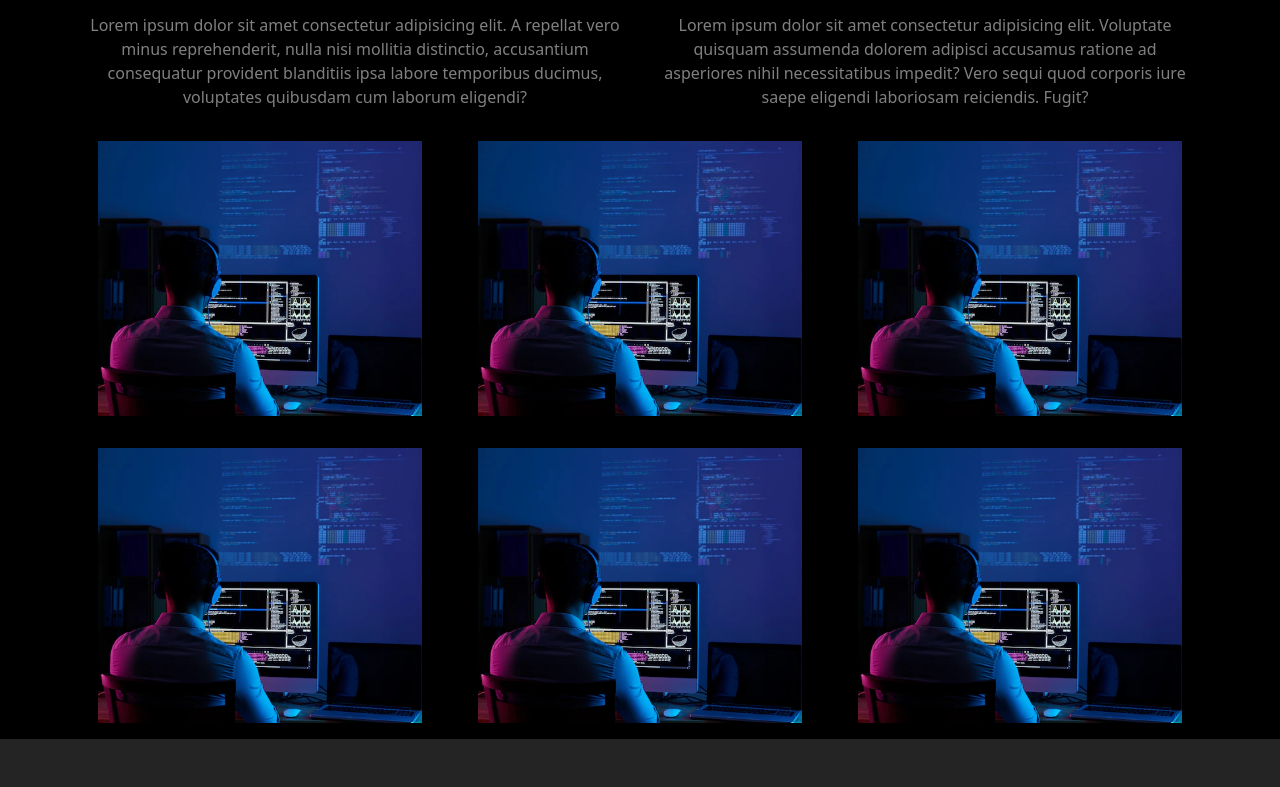
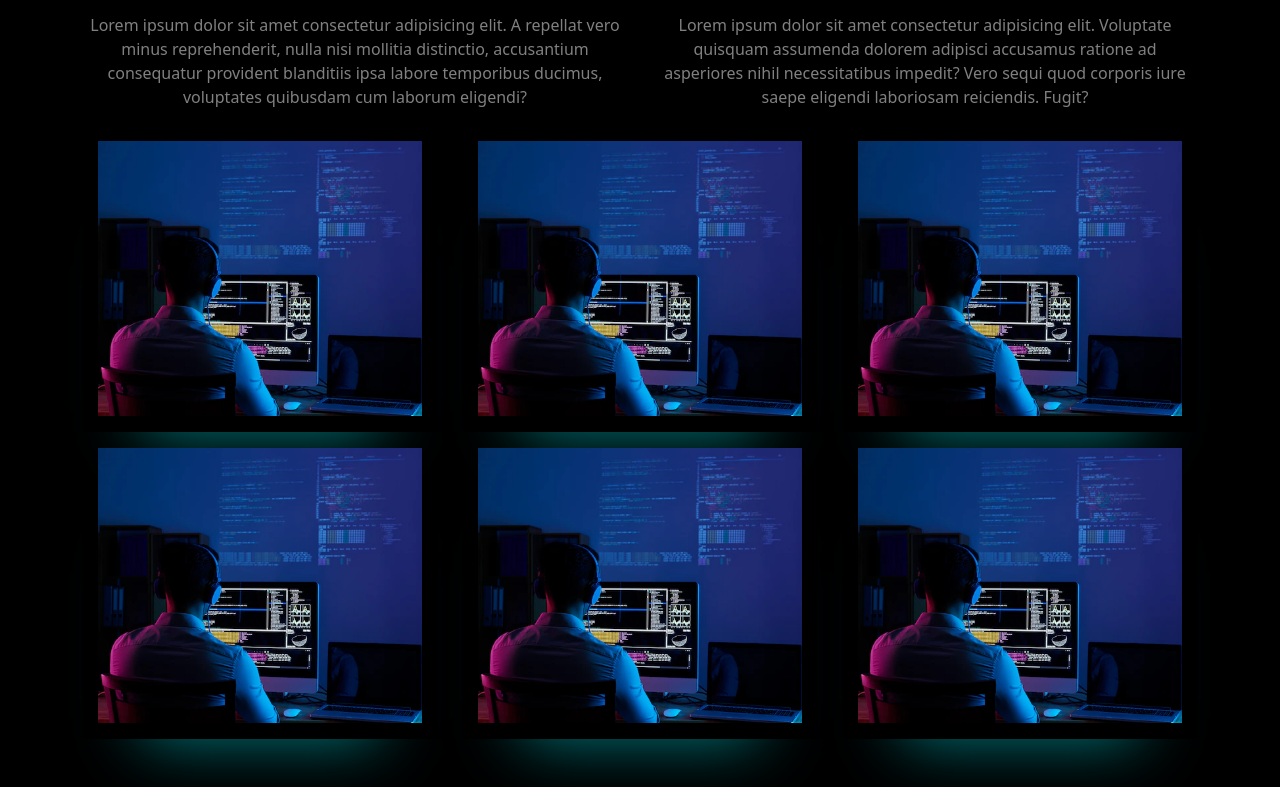
Before and after one commit to SantiagoSerodino/GymRollCode-front, a React (Vite) app: page /about in a window 1280 px wide. Shown: the part 571-1358 px from the top of the page. Before the commit the page ends 1310 px from the top, so only its background shows below. Built offline with nearby package versions, Linux system fonts and the light colour scheme.

Commit message:
avance about

```diff
--- a/src/pages/About/About.jsx
+++ b/src/pages/About/About.jsx
@@ -38,32 +38,48 @@ const About = () => {
     </div>
 
     {/* <!-- Lista de miembros del equipo --> */}
-    <div className="container equipoContainerMG">
+    <div className="container equipoContainerMG pb-5">
         <div className="row">
-            <div className="col-md-4 miembroEquipoMG">
-                <img src="../src/assets/about-img/miembro1.png" alt="Miembro 1" className='p-3'/>
-                <p>Descripción de Miembro 1.</p>
+            <article className="col-md-4 articleMG">
+                <img src="../src/assets/about-img/miembro1.png" alt="Miembro 6" className='p-3 imgPersonaMG'/>
+                <div className='imgPersonajeMG w-100 justify-content-center'>
+                    <p className=' fs-4 textMienbroMG '>Descripción de Miembro 6.</p>
+                    <p className=' textMienbroMG '>Descripción de Miembro 6.</p>
+                    <p className=' textMienbroMG '>Descripción de Miembro 6.</p>
+                    <p className=' textMienbroMG '>Descripción de Miembro 6.</p>
+                    <p className=' textMienbroMG '>Descripción de Miembro 6.</p>
                 </div>
-            <div className=" col-md-4 miembroEquipoMG">
-                <img src="../src/assets/about-img/miembro1.png" alt="Miembro 2" className='p-3'/>
-                <p>Descripción de Miembro 2.</p>
+            </article>
+            <article className="col-md-4 articleMG">
+                <img src="../src/assets/about-img/miembro1.png" alt="Miembro 6" className='p-3 imgPersonaMG'/>
+                <div className='imgPersonajeMG  w-100'>
+                    <p className=' textMienbroMG '>Descripción de Miembro 6.</p>
                 </div>
-            <div className="col-md-4 miembroEquipoMG">
-                <img src="../src/assets/about-img/miembro1.png" alt="Miembro 3" className='p-3'/>
-                <p>Descripción de Miembro 3.</p>
+            </article>
+            <article className="col-md-4 articleMG">
+                <img src="../src/assets/about-img/miembro1.png" alt="Miembro 6" className='p-3 imgPersonaMG'/>
+                <div className='imgPersonajeMG  w-100'>
+                    <p className=' textMienbroMG '>Descripción de Miembro 6.</p>
                 </div>
-            <div className="col-md-4 miembroEquipoMG">
-                <img src="../src/assets/about-img/miembro1.png" alt="Miembro 4" className='p-3'/>
-                <p>Descripción de Miembro 4.</p>
+            </article>
+            <article className="col-md-4 articleMG">
+                <img src="../src/assets/about-img/miembro1.png" alt="Miembro 6" className='p-3 imgPersonaMG'/>
+                <div className='imgPersonajeMG  w-100'>
+                    <p className=' textMienbroMG '>Descripción de Miembro 6.</p>
                 </div>
-            <div className="col-md-4 miembroEquipoMG">
-                <img src="../src/assets/about-img/miembro1.png" alt="Miembro 5" className='p-3'/>
-                <p>Descripción de Miembro 5.</p>
+            </article>
+            <article className="col-md-4 articleMG">
+                <img src="../src/assets/about-img/miembro1.png" alt="Miembro 6" className='p-3 imgPersonaMG'/>
+                <div className='imgPersonajeMG  w-100'>
+                    <p className=' textMienbroMG '>Descripción de Miembro 6.</p>
                 </div>
-            <div className="col-md-4 miembroEquipoMG">
-                <img src="../src/assets/about-img/miembro1.png" alt="Miembro 6" className='p-3'/>
-                <p>Descripción de Miembro 6.</p>
+            </article>
+            <article className="col-md-4 articleMG">
+                <img src="../src/assets/about-img/miembro1.png" alt="Miembro 6" className='p-3 imgPersonaMG'/>
+                <div className='imgPersonajeMG  w-100'>
+                    <p className=' textMienbroMG '>Descripción de Miembro 6.</p>
                 </div>
+            </article>
         </div>
     </div>
 
--- a/src/pages/About/StyleAbout.css
+++ b/src/pages/About/StyleAbout.css
@@ -73,3 +73,53 @@
     background-color: black;
     width: 100vh;
 }
+
+
+/* imagenes de los miembros */
+.textMienbroMG{
+    color: var(--color-5);
+}
+.articleMG{
+    position: relative;
+    width: 250px;
+    transition: all .3s ease;
+}
+.imgPersonaMG:first-child {
+    box-shadow: 0 60px 60px -60px rgba(0, 247, 255, 0.5);
+    border-radius: 4px;
+    object-fit: cover;
+    width: 100%;
+}
+.imgPersonajeMG:last-child{
+    position: absolute;
+    width: 200px;
+    bottom: 0;
+    left: 0;
+    right: 0;
+    margin: auto;
+    transform: translateY(25%);
+    transition: .3s ease;
+    opacity: 0;
+}
+.articleMG:hover{
+    transform: perspective(250px) rotateX(10deg) translateY(-5%) translateZ(0);
+}
+.articleMG::before{
+    content: '';
+    position: absolute;
+    bottom: 0;
+    height: 100%;
+    width: 100%;
+    background-image:linear-gradient(  to bottom, transparent 10%,rgba(0, 0, 0, 0.5) 50%, rgba(0, 0, 0) 95%
+    );
+    opacity: 0;
+    transition: all .3s ease;
+}
+.articleMG:hover::before {
+    opacity: 1;
+}
+.articleMG:hover .imgPersonajeMG:last-child{
+    opacity: 1 ;
+    transform: rotateY(10%);
+
+}
```
Lines whose indentation alone changed are shown as unchanged.
